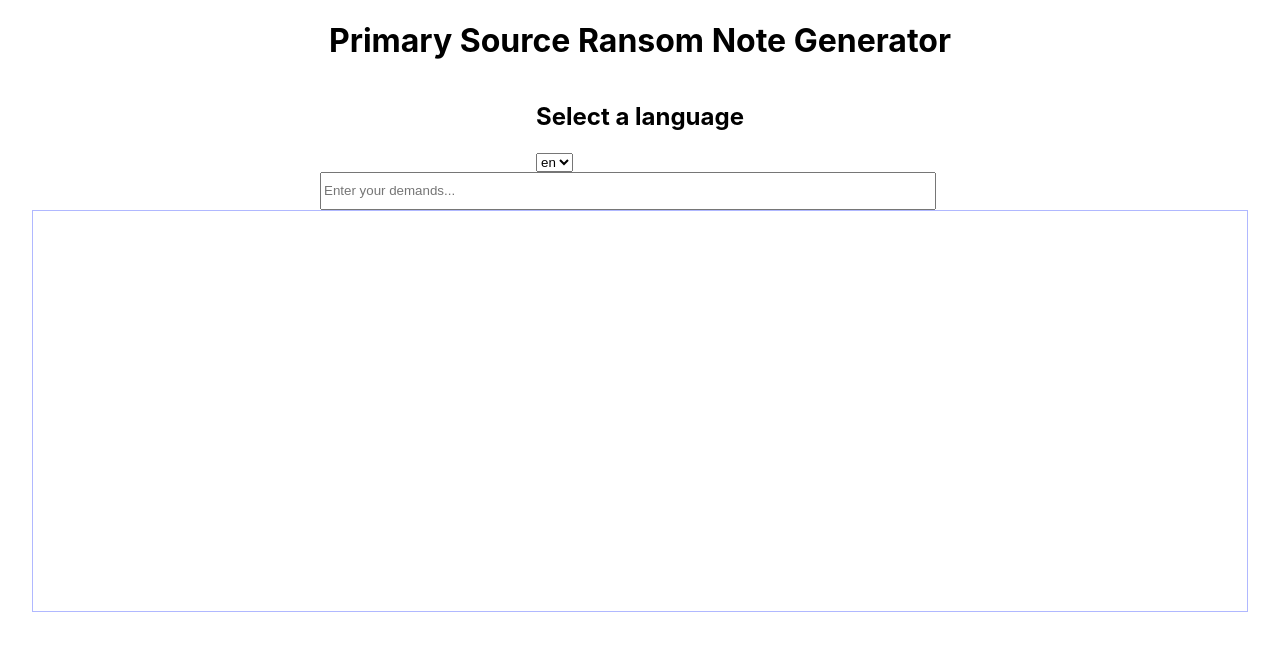
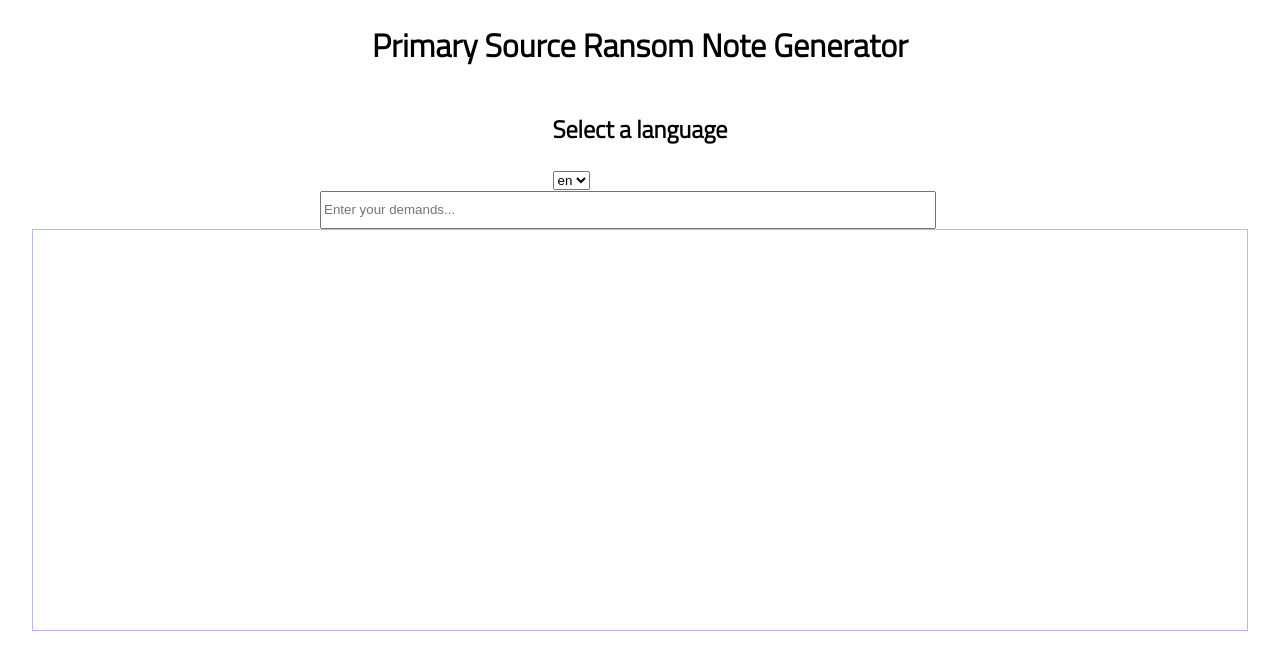
Before and after one commit to CogappLabs/psrng, a React (Create React App) app: page / in a window 1280 px wide. Shown: the top 670 px of the page. Built offline with nearby package versions, Linux system fonts and the light colour scheme.

Commit message:
Updated the font

```diff
--- a/public/index.html
+++ b/public/index.html
@@ -15,6 +15,9 @@
       user's mobile device or desktop. See https://developers.google.com/web/fundamentals/web-app-manifest/
     -->
     <link rel="manifest" href="%PUBLIC_URL%/manifest.json" />
+    <link rel="preconnect" href="https://fonts.googleapis.com">
+    <link rel="preconnect" href="https://fonts.gstatic.com" crossorigin>
+    <link href="https://fonts.googleapis.com/css2?family=Titillium+Web:wght@300&display=swap" rel="stylesheet">
     <!--
       Notice the use of %PUBLIC_URL% in the tags above.
       It will be replaced with the URL of the `public` folder during the build.
--- a/src/index.css
+++ b/src/index.css
@@ -1,8 +1,6 @@
 body {
   margin: 0;
-  font-family: -apple-system, BlinkMacSystemFont, 'Segoe UI', 'Roboto', 'Oxygen',
-    'Ubuntu', 'Cantarell', 'Fira Sans', 'Droid Sans', 'Helvetica Neue',
-    sans-serif;
+  font-family: 'Titillium Web', sans-serif;
   -webkit-font-smoothing: antialiased;
   -moz-osx-font-smoothing: grayscale;
 }
```
